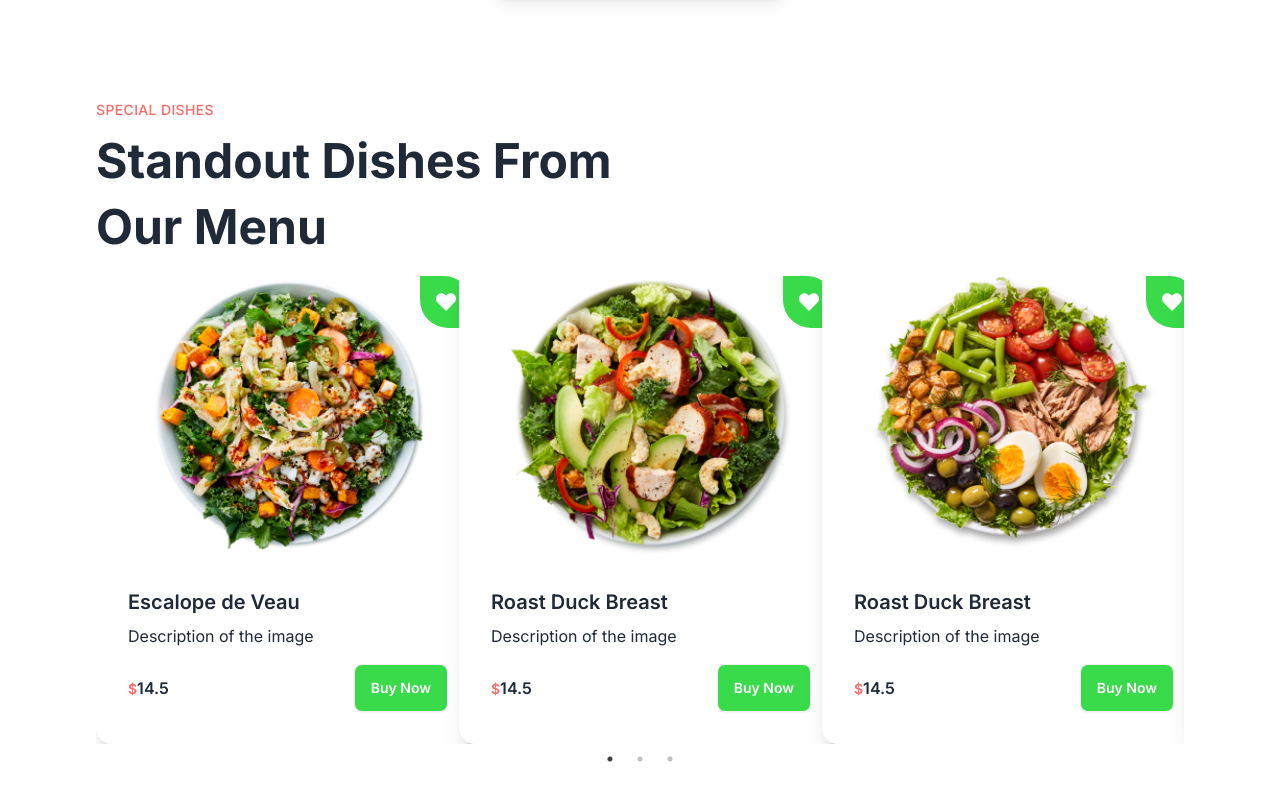
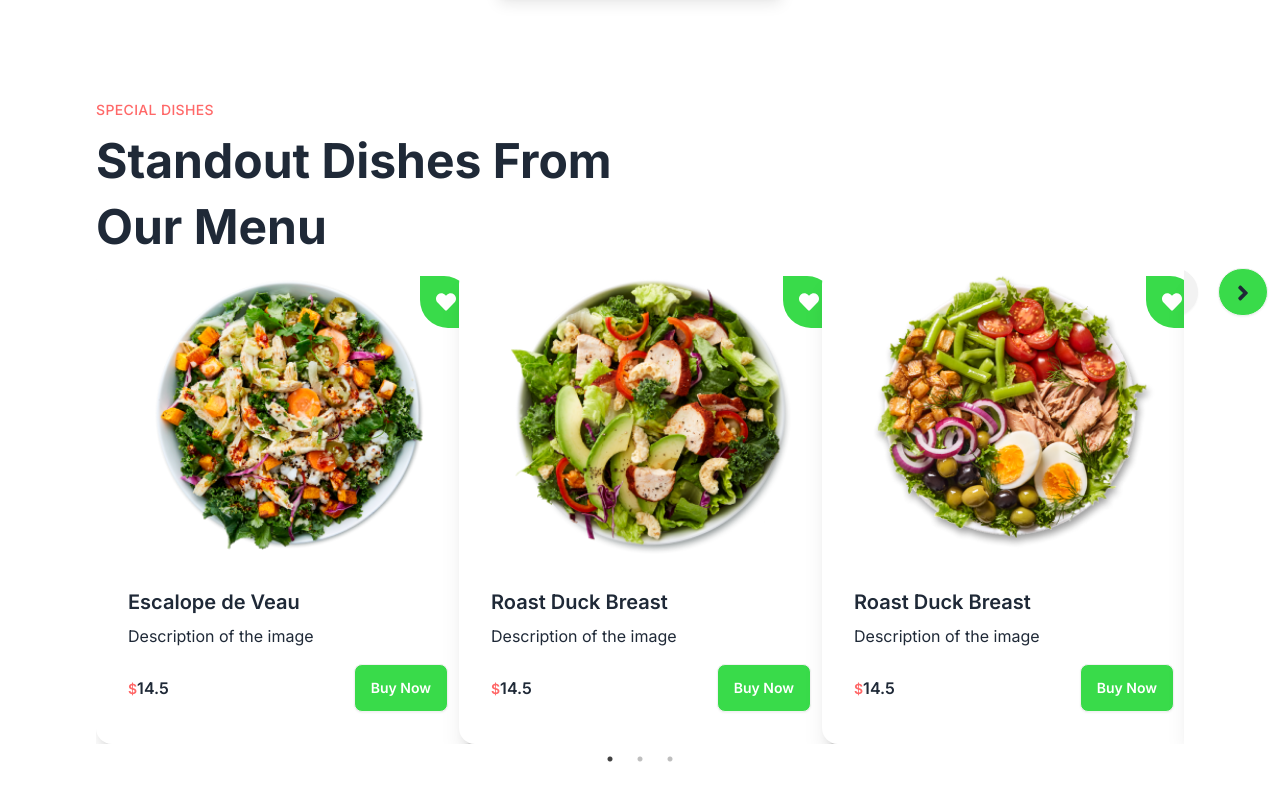
Before and after one commit to Nadeesha-Tennakoon/FOODI-APP, a React (Vite) app in the folder foodi-client/: page / in a window 1280 px wide. Shown: the part 1435-2235 px from the top of the page. Built offline with nearby package versions, Linux system fonts and the light colour scheme.

Commit message:
Update SpecialDishes.jsx

```diff
--- a/foodi-client/src/pages/home/SpecialDishes.jsx
+++ b/foodi-client/src/pages/home/SpecialDishes.jsx
@@ -88,10 +88,10 @@ const SpecialDishes = () => {
       <div className="text-left">
         <p className="subtitle">Special Dishes</p>
         <h2 className="title md:w-[520px]">Standout Dishes From Our Menu</h2>
-        {/* </div> */}
+      </div>
 
       {/* arrow btn */}
-        <div className="md:absolute inset-y-3/4 right-0 mb-10 md:mr-24">
+      <div className="md:absolute right-3 top-20px">
         <button
           onClick={() => slider?.current?.slickPrev()}
           className="btn p-2 rounded-full ml-5"
@@ -105,7 +105,6 @@ const SpecialDishes = () => {
           <FaAngleRight className="w-8 h-8 p-1" />
         </button>
       </div>
-      </div>
 
       <Slider ref={slider} {...settings}>
         {recipes.map((item, i) => (
```
Lines whose indentation alone changed are shown as unchanged.
